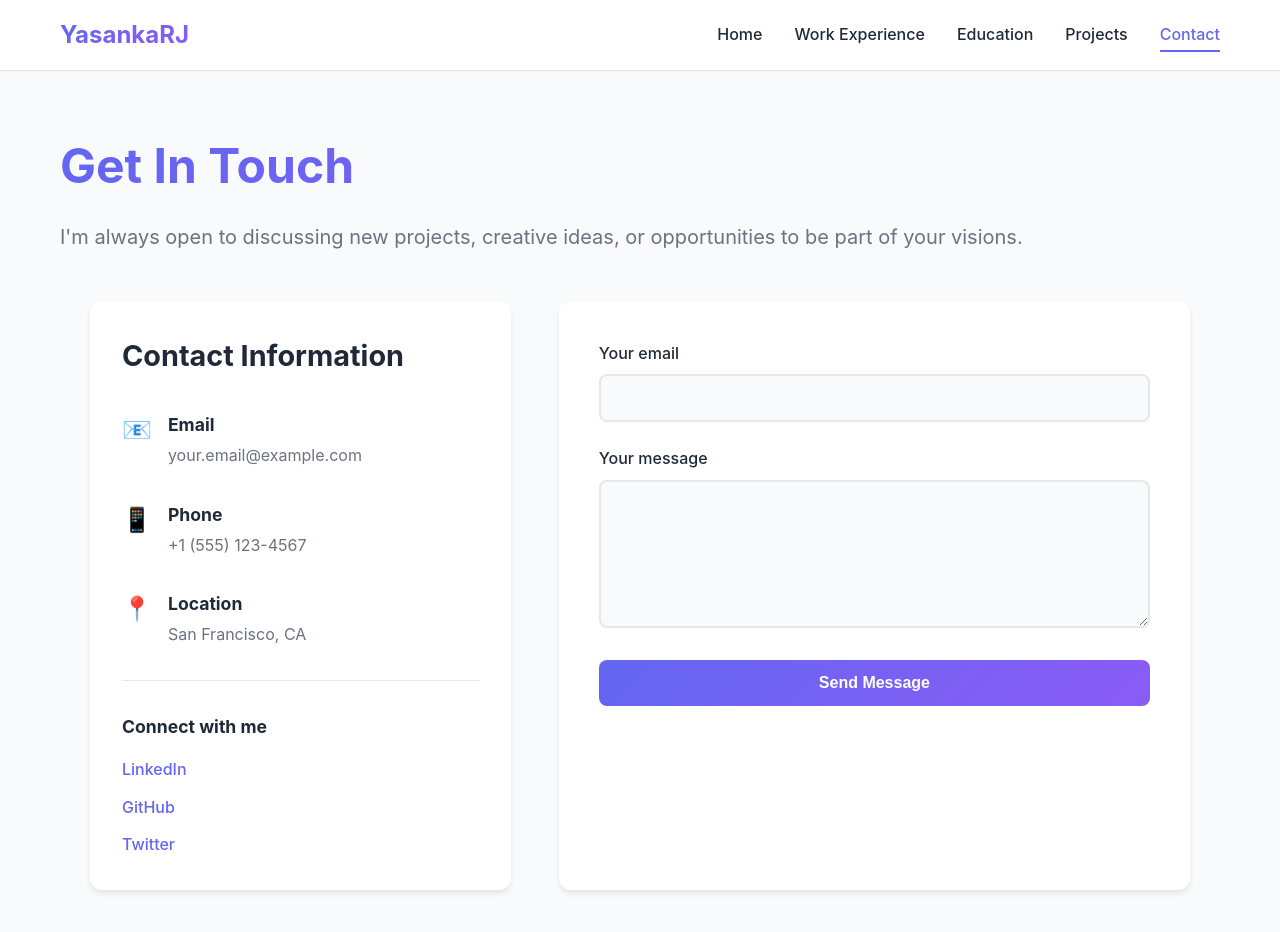
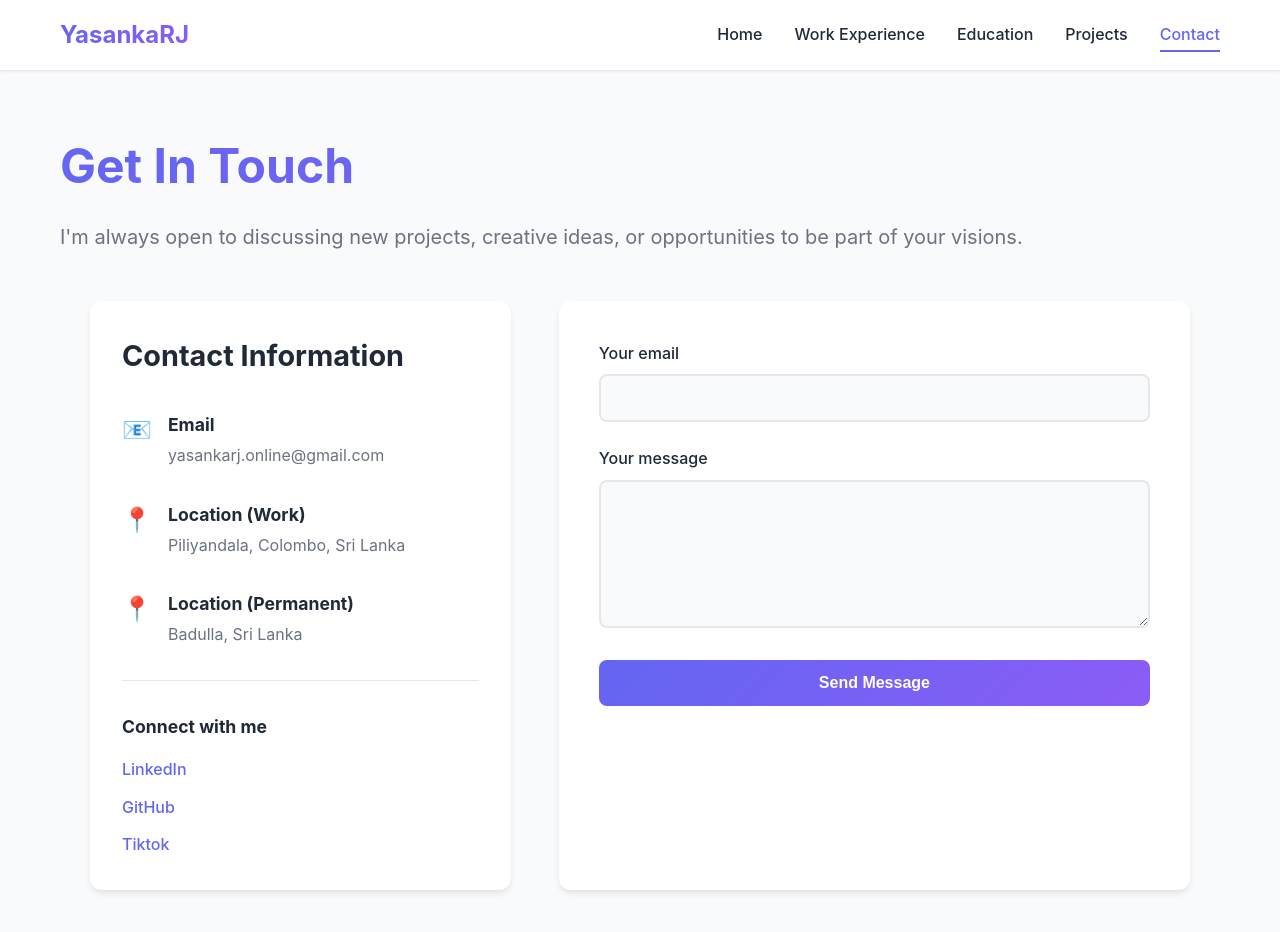
Before and after one commit to yasankarj/yasankarj.github.io, a React (Vite) app: page /contact in a window 1280 px wide. Shown: the top 932 px of the page. Built offline with nearby package versions, Linux system fonts and the light colour scheme.

Commit message:
feat: update contacts page

```diff
--- a/src/pages/Contact.jsx
+++ b/src/pages/Contact.jsx
@@ -57,34 +57,34 @@ function Contact() {
               <span className="info-icon">📧</span>
               <div>
                 <h3>Email</h3>
-                <p>your.email@example.com</p>
-              </div>
-            </div>
-            <div className="info-item">
-              <span className="info-icon">📱</span>
-              <div>
-                <h3>Phone</h3>
-                <p>+1 (555) 123-4567</p>
+                <p>yasankarj.online@gmail.com</p>
               </div>
             </div>
             <div className="info-item">
               <span className="info-icon">📍</span>
               <div>
-                <h3>Location</h3>
-                <p>San Francisco, CA</p>
+                <h3>Location (Work)</h3>
+                <p>Piliyandala, Colombo, Sri Lanka</p>
+              </div>
+            </div>
+            <div className="info-item">
+              <span className="info-icon">📍</span>
+              <div>
+                <h3>Location (Permanent)</h3>
+                <p>Badulla, Sri Lanka</p>
               </div>
             </div>
             <div className="social-links">
               <h3>Connect with me</h3>
               <div className="social-icons">
-                <a href="https://linkedin.com" target="_blank" rel="noopener noreferrer" className="social-link">
+                <a href="https://www.linkedin.com/in/yasankajayawardane/" target="_blank" rel="noopener noreferrer" className="social-link">
                   LinkedIn
                 </a>
-                <a href="https://github.com" target="_blank" rel="noopener noreferrer" className="social-link">
+                <a href="https://github.com/yasankarj" target="_blank" rel="noopener noreferrer" className="social-link">
                   GitHub
                 </a>
-                <a href="https://twitter.com" target="_blank" rel="noopener noreferrer" className="social-link">
-                  Twitter
+                <a href="https://www.tiktok.com/@yasankarj" target="_blank" rel="noopener noreferrer" className="social-link">
+                  Tiktok
                 </a>
               </div>
             </div>
```
